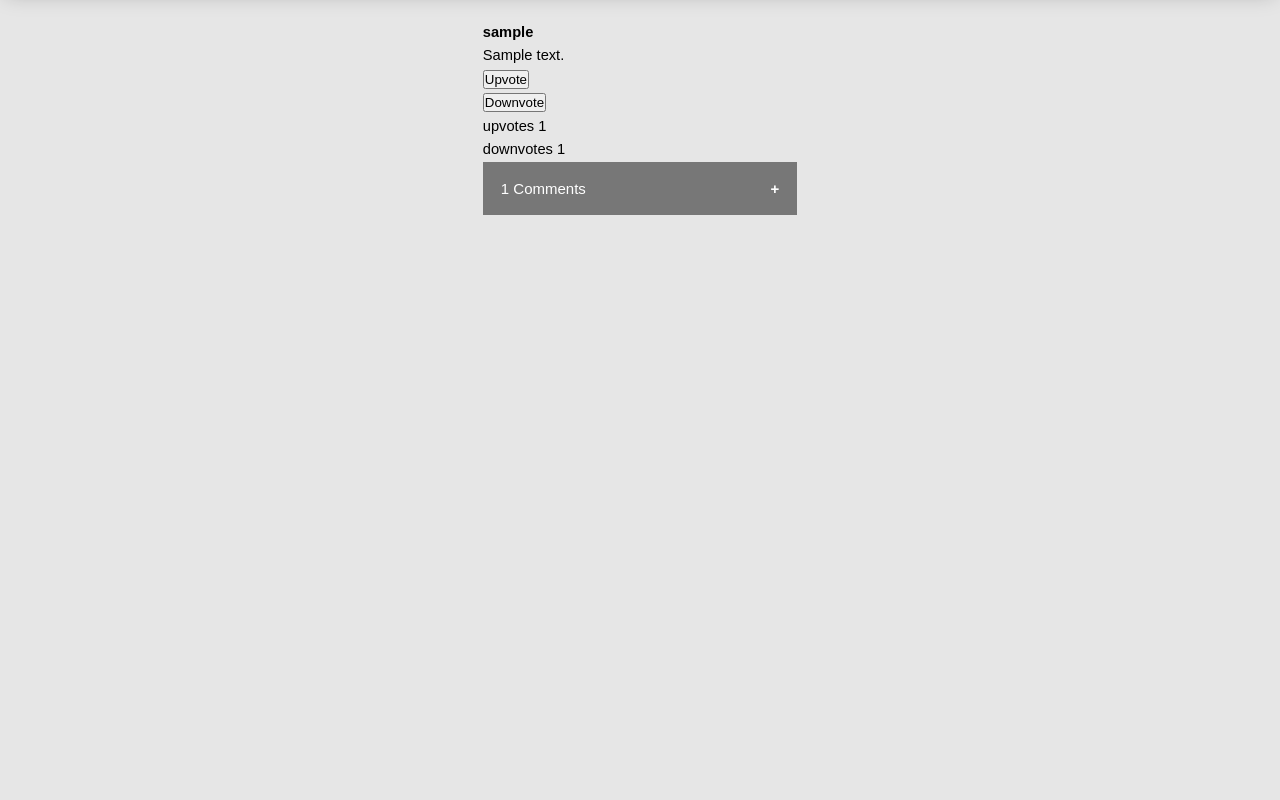
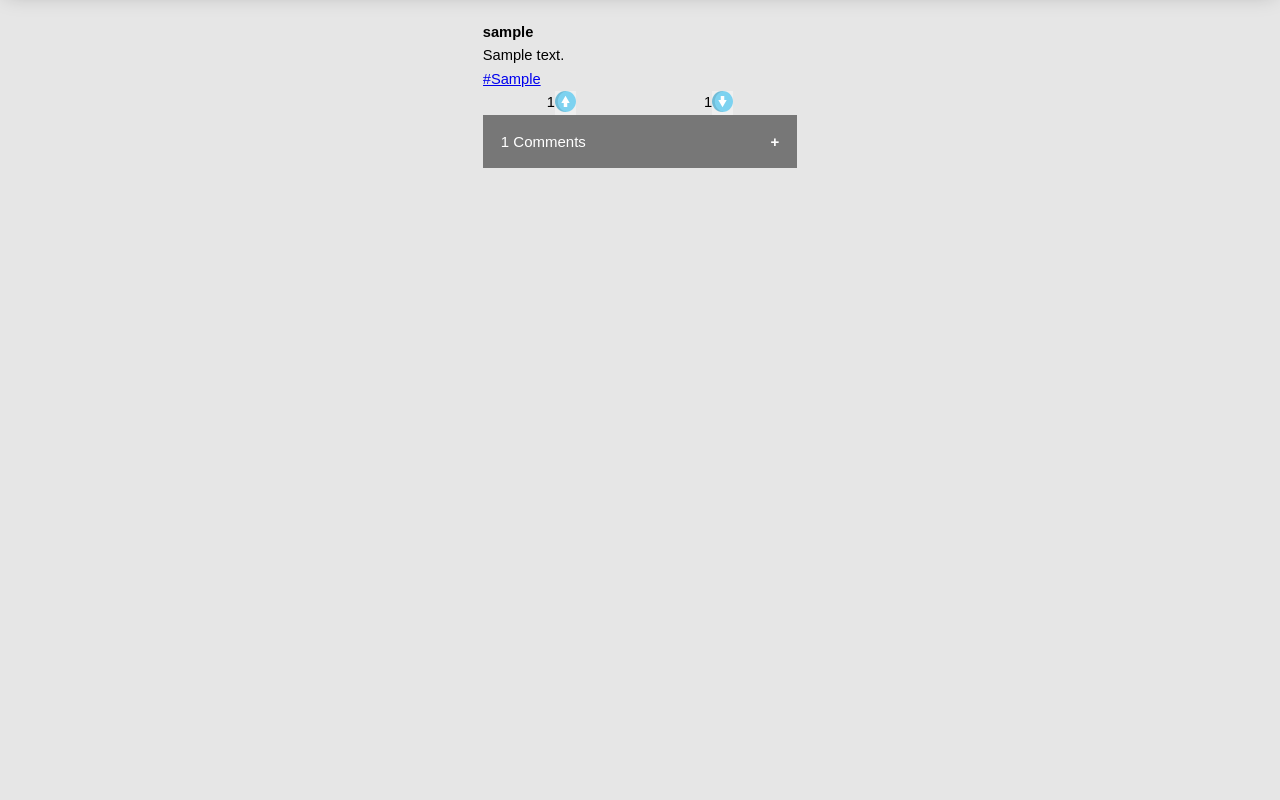
Before and after one commit to davidkiama/Flask-Pitches, a Flask app: page / in a window 1280 px wide. Shown: the part 84-884 px from the top of the page. Run offline with Flask 2, Linux system fonts and the light colour scheme; tables that the repository leaves empty hold one stand-in row (values such as "Sample post").

Commit message:
View pitches in a category

```diff
--- a/app/__init__.py
+++ b/app/__init__.py
@@ -11,8 +11,8 @@ app = Flask(__name__)
 
 
 app.config['SECRET_KEY'] = 'Lkey884'
-# app.config['SQLALCHEMY_DATABASE_URI'] = 'postgresql://kiama:kiamapwd@localhost/Pitches'
-app.config['SQLALCHEMY_DATABASE_URI'] = 'postgresql://usiznymlengcgv:210e923daec8f1d4466a3530e7b83ff035f84c8846c39034d95015158e1cc077@ec2-34-231-183-74.compute-1.amazonaws.com:5432/d7cfuet145g5q4'
+app.config['SQLALCHEMY_DATABASE_URI'] = 'postgresql://kiama:kiamapwd@localhost/Pitches'
+# app.config['SQLALCHEMY_DATABASE_URI'] = 'postgresql://usiznymlengcgv:210e923daec8f1d4466a3530e7b83ff035f84c8846c39034d95015158e1cc077@ec2-34-231-183-74.compute-1.amazonaws.com:5432/d7cfuet145g5q4'
 
 app.config['SQLALCHEMY_TRACK_MODIFICATIONS'] = False
 
--- a/app/main.py
+++ b/app/main.py
@@ -108,3 +108,9 @@ def downvote(pitch_id):
         db.session.add(downvote)
         db.session.commit()
         return redirect(url_for('main.index'))
+
+
+@main.route('/category/<category>')
+def category(category):
+    pitches = Pitch.query.filter_by(category=category).all()
+    return render_template('category.html', pitches=pitches, category=category)
--- a/app/static/css/style.css
+++ b/app/static/css/style.css
@@ -51,13 +51,42 @@ body {
 .pitches {
   padding: 2rem;
   display: flex;
+  row-gap: 5rem;
   justify-content: space-around;
   flex-wrap: wrap;
 }
 
 .pitch {
   width: 30rem;
-  max-height: 45rem;
+  max-height: 30rem;
+  overflow: hidden;
+}
+
+.pitch__text {
+  display: -webkit-box;
+  -webkit-line-clamp: 4;
+  -webkit-box-orient: vertical;
+  overflow: hidden;
+}
+
+.pitch__votes {
+  display: flex;
+  justify-content: space-around;
+}
+
+.pitch form {
+  display: flex;
+  align-items: center;
+}
+
+.btn--upvote {
+  text-decoration: none;
+  border: none;
+  outline: none;
+}
+
+.svg {
+  height: 2rem;
 }
 
 .collapsible {
--- a/app/templates/macros.html
+++ b/app/templates/macros.html
@@ -7,15 +7,25 @@
         <h4 class="pitch__username">{{pitch.user.username}} </h4>
         <p class="pitch__text"> {{pitch.text}} </p>
 
-        <form action="/upvote/{{pitch.id}}" method="POST">
-            <button type="submit">Upvote</button>
-        </form>
+        <a class="hashtag" href="{{url_for('main.category', category=pitch.category)}} ">
+            #{{pitch.category}} </a>
 
-        <form action="/downvote/{{pitch.id}}" method="POST">
-            <button type="submit">Downvote</button>
-        </form>
-        <p>upvotes {{pitch.upvotes|length}} </p>
-        <p>downvotes {{pitch.downvotes| length}} </p>
+        <div class="pitch__votes">
+            <form action="/upvote/{{pitch.id}}" method="POST">
+                <span> {{pitch.upvotes|length}} </span>
+                <button type="submit" class="btn--upvote">
+                    <img class="svg"
+                        src="{{url_for('static', filename='img/up-svgrepo-com.svg')}}">
+                </button>
+            </form>
+            <form action="/downvote/{{pitch.id}}" method="POST">
+                <span>{{pitch.downvotes| length}} </span>
+                <button type="submit" class="btn--upvote">
+                    <img class="svg"
+                        src="{{url_for('static', filename='img/arrow-download-svgrepo-com.svg')}}">
+                </button>
+            </form>
+        </div>
 
 
         <button class="collapsible">{{pitch.comments | length}} Comments</button>
```
Also changed, not shown: app/templates/category.html (added, +17 -0 lines), app/templates/create_pitch.html (+7 -15 lines), app/static/img/arrow-download-svgrepo-com.svg (added), app/static/img/up-svgrepo-com.svg (added).
